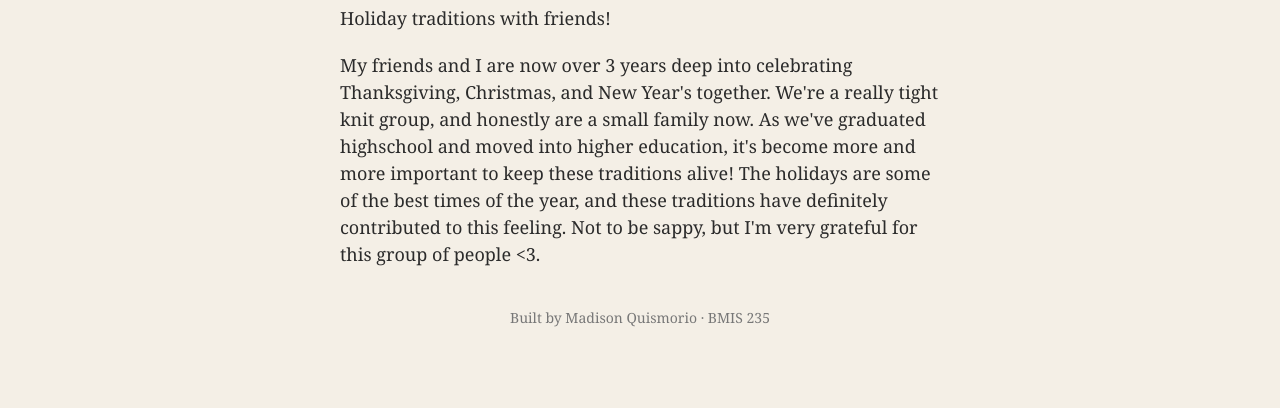
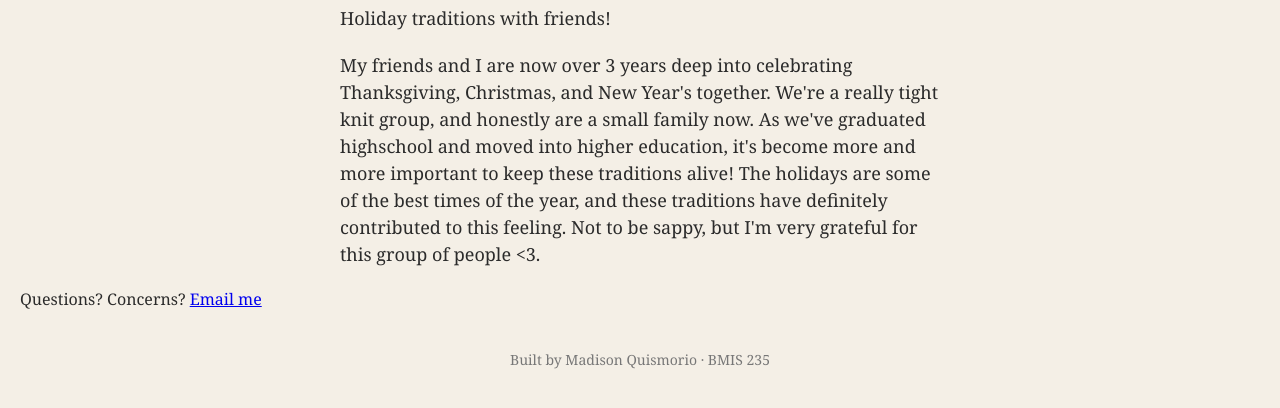
Before and after one commit to mquismorio/bmis235-html-3, a plain HTML site: page home.html in a window 1280 px wide. Shown: the part 190-598 px from the top of the page. Drawn offline with Linux system fonts and the light colour scheme.

Commit message:
Add footer with creator's name and email link

```diff
--- a/home.html
+++ b/home.html
@@ -38,6 +38,9 @@
      ===================================================================== -->
 <div class="showcase"></div>
 
+Questions? Concerns?
+  <a href="mailto:mquismorio@zagmail.gonzaga.edu">Email me</a>
+
 <!-- Footer: fill in your name -->
 <footer>Built by Madison Quismorio &middot; BMIS 235</footer>
 
```
